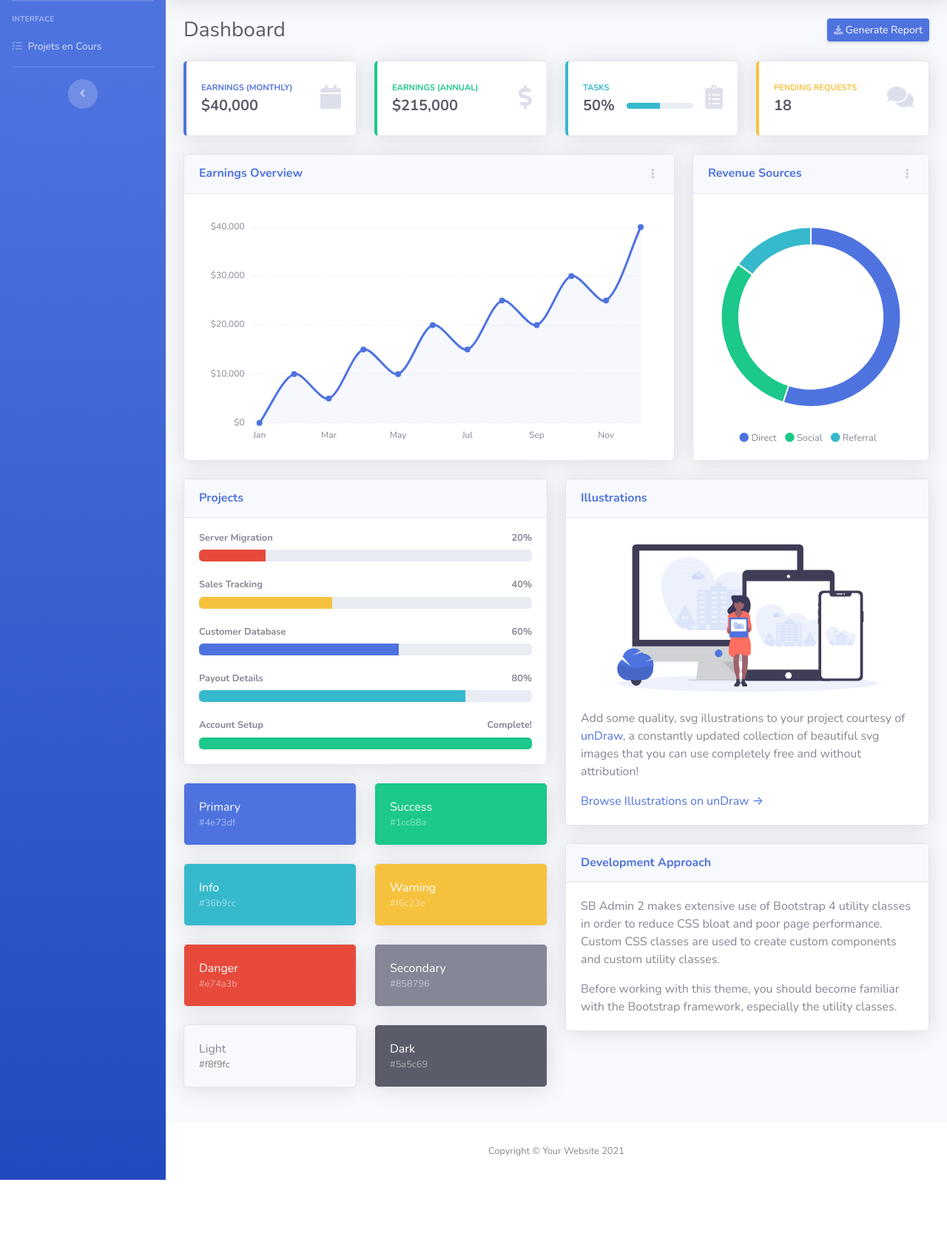
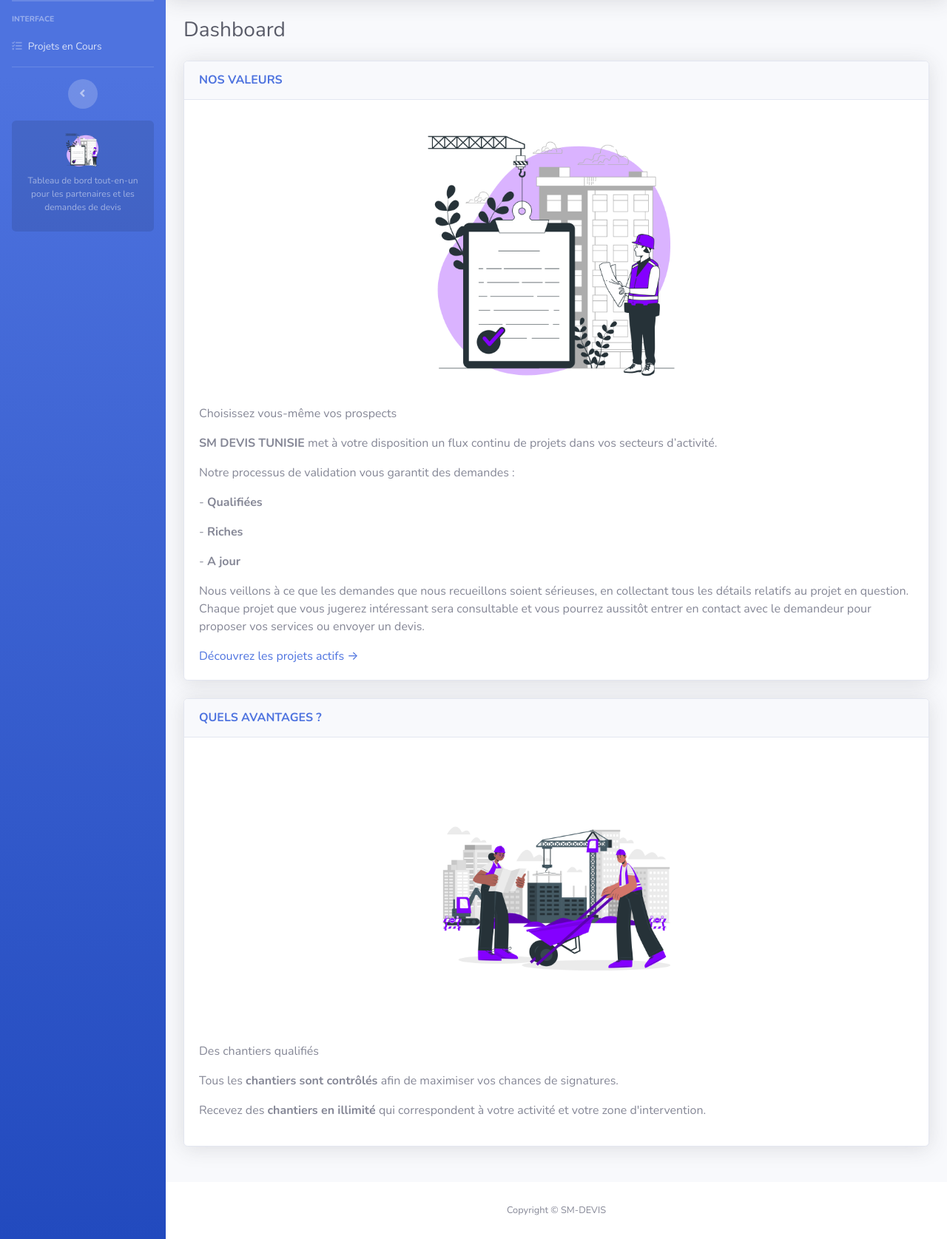
Before and after one commit to m0rphMZ/Summer_Internship_SMDevis, a Symfony app: template smdevis_project/templates/adminBase.html.twig in a window 1280 px wide. Shown: the part 70-1745 px from the top of the page at 74% size. Before the commit the page ends 1665 px from the top, so only its background shows below. Run offline with Twig, Linux system fonts and the light colour scheme; the template is opened without the code that fills it, so the values that code supplies are empty; some libraries are stand-ins or nearby versions.

Commit message:
BUILD 190723
Polishing, Admin Home

```diff
--- a/smdevis_project/templates/adminBase.html.twig
+++ b/smdevis_project/templates/adminBase.html.twig
@@ -162,13 +162,12 @@
                 <button class="rounded-circle border-0" id="sidebarToggle"></button>
             </div>
 
-            <!-- Sidebar Message
+
             <div class="sidebar-card d-none d-lg-flex">
-                <img class="sidebar-card-illustration mb-2" src="{{ asset('adminfiles/img/undraw_rocket.svg') }}" alt="...">
-                <p class="text-center mb-2"><strong>SB Admin Pro</strong> is packed with premium features, components, and more!</p>
-                <a class="btn btn-success btn-sm" href="https://startbootstrap.com/theme/sb-admin-pro">Upgrade to Pro!</a>
+                <img class="sidebar-card-illustration mb-2" src="{{ asset('adminfiles/img/DashboardImg.png') }}" alt="...">
+                <p class="text-center mb-2">Tableau de bord tout-en-un pour les partenaires et les demandes de devis</p>
             </div>
-            -->
+
 
         </ul>
         {% endblock %}
@@ -417,14 +416,14 @@
                     <!-- Page Heading -->
                     <div class="d-sm-flex align-items-center justify-content-between mb-4">
                         <h1 class="h3 mb-0 text-gray-800">Dashboard</h1>
-                        <a href="#" class="d-none d-sm-inline-block btn btn-sm btn-primary shadow-sm"><i
-                                class="fas fa-download fa-sm text-white-50"></i> Generate Report</a>
+                        <!--<a href="#" class="d-none d-sm-inline-block btn btn-sm btn-primary shadow-sm">
+                   <i class="fas fa-download fa-sm text-white-50"></i> Generate Report</a> -->
                     </div>
 
-                    <!-- Content Row -->
+                    <!-- Content Row
                     <div class="row">
 
-                        <!-- Earnings (Monthly) Card Example -->
+                        <!-- Earnings (Monthly) Card Example
                         <div class="col-xl-3 col-md-6 mb-4">
                             <div class="card border-left-primary shadow h-100 py-2">
                                 <div class="card-body">
@@ -442,7 +441,7 @@
                             </div>
                         </div>
 
-                        <!-- Earnings (Monthly) Card Example -->
+                        <!-- Earnings (Monthly) Card Example
                         <div class="col-xl-3 col-md-6 mb-4">
                             <div class="card border-left-success shadow h-100 py-2">
                                 <div class="card-body">
@@ -460,7 +459,7 @@
                             </div>
                         </div>
 
-                        <!-- Earnings (Monthly) Card Example -->
+                        <!-- Earnings (Monthly) Card Example
                         <div class="col-xl-3 col-md-6 mb-4">
                             <div class="card border-left-info shadow h-100 py-2">
                                 <div class="card-body">
@@ -489,7 +488,7 @@
                             </div>
                         </div>
 
-                        <!-- Pending Requests Card Example -->
+                        <!-- Pending Requests Card Example
                         <div class="col-xl-3 col-md-6 mb-4">
                             <div class="card border-left-warning shadow h-100 py-2">
                                 <div class="card-body">
@@ -508,14 +507,14 @@
                         </div>
                     </div>
 
-                    <!-- Content Row -->
+                     Content Row -->
 
                     <div class="row">
 
-                        <!-- Area Chart -->
+                        <!-- Area Chart
                         <div class="col-xl-8 col-lg-7">
                             <div class="card shadow mb-4">
-                                <!-- Card Header - Dropdown -->
+                                <!-- Card Header - Dropdown
                                 <div
                                     class="card-header py-3 d-flex flex-row align-items-center justify-content-between">
                                     <h6 class="m-0 font-weight-bold text-primary">Earnings Overview</h6>
@@ -534,7 +533,7 @@
                                         </div>
                                     </div>
                                 </div>
-                                <!-- Card Body -->
+                                <!-- Card Body
                                 <div class="card-body">
                                     <div class="chart-area">
                                         <canvas id="myAreaChart"></canvas>
@@ -543,10 +542,10 @@
                             </div>
                         </div>
 
-                        <!-- Pie Chart -->
+                        <!-- Pie Chart
                         <div class="col-xl-4 col-lg-5">
                             <div class="card shadow mb-4">
-                                <!-- Card Header - Dropdown -->
+                                <!-- Card Header - Dropdown
                                 <div
                                     class="card-header py-3 d-flex flex-row align-items-center justify-content-between">
                                     <h6 class="m-0 font-weight-bold text-primary">Revenue Sources</h6>
@@ -565,7 +564,7 @@
                                         </div>
                                     </div>
                                 </div>
-                                <!-- Card Body -->
+                                <!-- Card Body
                                 <div class="card-body">
                                     <div class="chart-pie pt-4 pb-2">
                                         <canvas id="myPieChart"></canvas>
@@ -585,14 +584,15 @@
                             </div>
                         </div>
                     </div>
+                    -->
 
-                    <!-- Content Row -->
+                    <!-- Content Row
                     <div class="row">
 
-                        <!-- Content Column -->
+                        <!-- Content Column
                         <div class="col-lg-6 mb-4">
 
-                            <!-- Project Card Example -->
+                            <!-- Project Card Example
                             <div class="card shadow mb-4">
                                 <div class="card-header py-3">
                                     <h6 class="m-0 font-weight-bold text-primary">Projects</h6>
@@ -631,7 +631,7 @@
                                 </div>
                             </div>
 
-                            <!-- Color System -->
+                            <!-- Color System
                             <div class="row">
                                 <div class="col-lg-6 mb-4">
                                     <div class="card bg-primary text-white shadow">
@@ -700,41 +700,61 @@
                             </div>
 
                         </div>
+                        -->
 
-                        <div class="col-lg-6 mb-4">
+                        <div class="col-lg mb-4">
 
                             <!-- Illustrations -->
                             <div class="card shadow mb-4">
                                 <div class="card-header py-3">
-                                    <h6 class="m-0 font-weight-bold text-primary">Illustrations</h6>
+                                    <h6 class="m-0 font-weight-bold text-primary">NOS VALEURS</h6>
                                 </div>
                                 <div class="card-body">
                                     <div class="text-center">
                                         <img class="img-fluid px-3 px-sm-4 mt-3 mb-4" style="width: 25rem;"
-                                            src="{{ asset('adminfiles/img/undraw_posting_photo.svg') }}" alt="...">
+                                            src="{{ asset('adminfiles/img/DashboardImg.png') }}" alt="...">
                                     </div>
-                                    <p>Add some quality, svg illustrations to your project courtesy of <a
-                                            target="_blank" rel="nofollow" href="https://undraw.co/">unDraw</a>, a
-                                        constantly updated collection of beautiful svg images that you can use
-                                        completely free and without attribution!</p>
-                                    <a target="_blank" rel="nofollow" href="https://undraw.co/">Browse Illustrations on
-                                        unDraw &rarr;</a>
+                                    <p>Choisissez vous-même vos prospects</p>
+                                    <p>
+                                        <strong> SM DEVIS TUNISIE </strong> met à votre disposition un flux continu de projets dans vos secteurs d’activité. </p>
+                                        <p>
+                                        Notre processus de validation vous garantit des demandes :
+
+                                        <p> -	<strong>Qualifiées</strong> </p>
+                                        <p> -	<strong>Riches</strong> </p>
+                                        <p> -	<strong>A jour</strong> </p>
+                                        </p>
+                                        Nous veillons à ce que les demandes que nous recueillons soient sérieuses, en collectant tous
+                                        les détails relatifs au projet en question. Chaque projet que vous jugerez intéressant sera
+                                        consultable et vous pourrez aussitôt entrer en contact avec le demandeur pour proposer vos services ou envoyer un devis.</p>
+
+                                    <a target="_blank" rel="nofollow" href={{ path ('app_dashboard_proposals') }}>Découvrez les projets actifs &rarr;</a>
                                 </div>
                             </div>
 
-                            <!-- Approach -->
+
+
                             <div class="card shadow mb-4">
                                 <div class="card-header py-3">
-                                    <h6 class="m-0 font-weight-bold text-primary">Development Approach</h6>
+                                    <h6 class="m-0 font-weight-bold text-primary">QUELS AVANTAGES ?</h6>
                                 </div>
                                 <div class="card-body">
-                                    <p>SB Admin 2 makes extensive use of Bootstrap 4 utility classes in order to reduce
-                                        CSS bloat and poor page performance. Custom CSS classes are used to create
-                                        custom components and custom utility classes.</p>
-                                    <p class="mb-0">Before working with this theme, you should become familiar with the
-                                        Bootstrap framework, especially the utility classes.</p>
+                                    <div class="text-center">
+                                        <img class="img-fluid px-3 px-sm-4 mt-3 mb-4" style="width: 25rem;"
+                                            src="{{ asset('adminfiles/img/Working.png') }}" alt="...">
+                                    </div>
+                                    <p>Des chantiers qualifiés</p>
+                                    <p>
+                                       Tous les <strong> chantiers sont contrôlés </strong> afin de maximiser vos chances de signatures. </p>
+
+                                        <p>
+                                       Recevez des <strong> chantiers en illimité </strong> qui correspondent à votre activité et votre zone d'intervention. </p>
+
                                 </div>
                             </div>
+
+
+
 
                         </div>
                     </div>
@@ -751,7 +771,7 @@
             <footer class="sticky-footer bg-white">
                 <div class="container my-auto">
                     <div class="copyright text-center my-auto">
-                        <span>Copyright &copy; Your Website 2021</span>
+                        <span>Copyright &copy; SM-DEVIS</span>
                     </div>
                 </div>
             </footer>
```
Also changed, not shown: smdevis_project/public/adminfiles/css/sb-admin-2.css, smdevis_project/public/adminfiles/img/DashboardImg.png (added), smdevis_project/public/adminfiles/img/Working.png (added).
